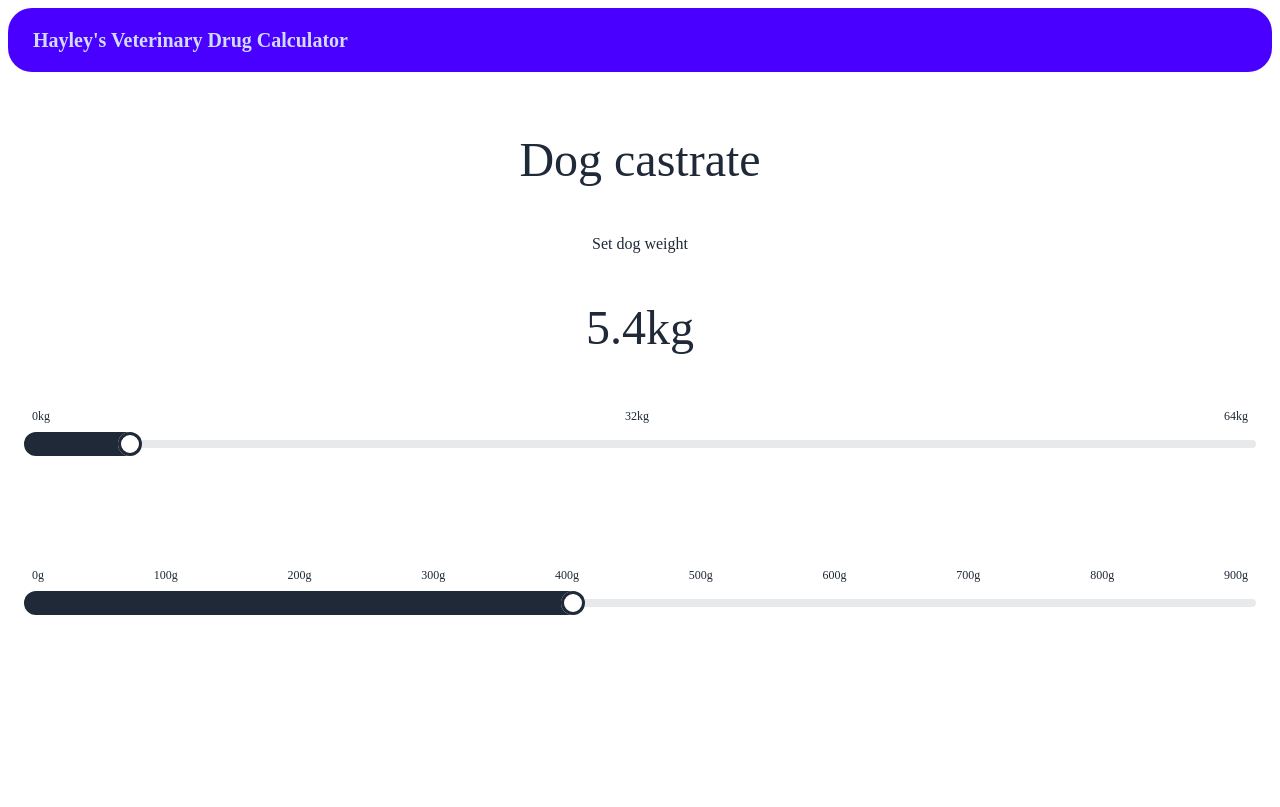
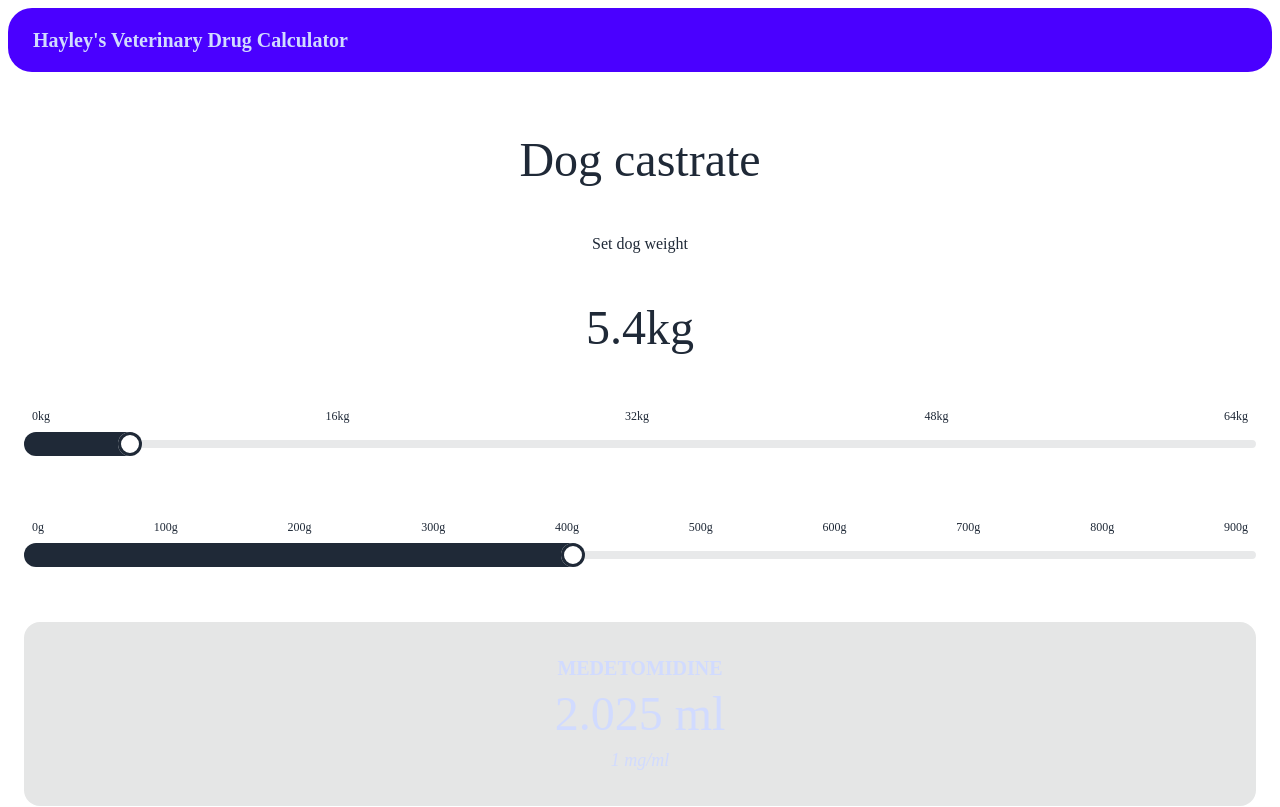
Before and after one commit to robinedmunds/vet-calc, a Next.js app: page /dog-castrate in a window 1280 px wide. Shown: the top 807 px of the page. Built offline with nearby package versions, Linux system fonts and the light colour scheme.

Commit message:
Successfully calculating doses

```diff
--- a/MG_PER_ML.tsx
+++ b/MG_PER_ML.tsx
@@ -1,16 +1,19 @@
-type AnimalKeys = "cat" | "dog" | "rabbit";
-type ProcedureKeys = "castrate" | "spay" | "dental";
-type DrugKeys =
+export type AnimalKeys = "cat" | "dog" | "rabbit";
+export type ProcedureKeys = "castrate" | "spay" | "dental";
+export type DrugKeys =
   | "buprenorphine"
   | "ketamine"
   | "medetomidine"
   | "meloxicam"
   | "methadone";
 
-type DrugDetail = { mgPerMl: number; mgPerKg: { low: number; high: number } };
-type Drugs = Record<Partial<DrugKeys>, DrugDetail>;
-type Procedures = Record<Partial<ProcedureKeys>, Drugs>;
-type Animals = Record<Partial<AnimalKeys>, Procedures>;
+export type DrugDetail = {
+  mgPerMl: number;
+  mgPerKg: { low: number; high: number };
+};
+export type Drugs = Record<Partial<DrugKeys>, DrugDetail>;
+export type Procedures = Record<Partial<ProcedureKeys>, Drugs>;
+export type Animals = Record<Partial<AnimalKeys>, Procedures>;
 
 export default {
   cat: {
--- a/src/pages/dog-castrate.tsx
+++ b/src/pages/dog-castrate.tsx
@@ -2,37 +2,61 @@ import Head from "next/head";
 import Link from "next/link";
 import Layout from "./layout";
 import { useState } from "react";
-import ANIMALS from "../../MG_PER_ML";
-
-function calcDose(
-  weightKg: number,
-  animal: keyof typeof CONSTANTS,
-  procedure: keyof typeof CONSTANTS.dog,
-  drug: string,
-): number {
-  const op = ANIMALS;
-
-  return -1;
-}
+import ANIMALS, { AnimalKeys, ProcedureKeys, DrugKeys } from "../../MG_PER_ML";
 
 export default function Home() {
   const [kg, setKg] = useState<number>(5);
   const [tenthsKg, setTenthsKg] = useState<number>(400);
+  const [animal, setAnimal] = useState<AnimalKeys>("dog");
+  const [procedure, setProcedure] = useState<ProcedureKeys>("castrate");
 
-  function genGramGradations() {
-    const arr = [
+  function genDoses() {
+    const DRUGS = ANIMALS[animal][procedure];
+    const arr = [];
+
+    for (const [name, detail] of Object.entries(DRUGS)) {
+      const dose = ((kg + tenthsKg) * detail.mgPerKg.low) / detail.mgPerMl;
+      const roundedDose = Math.round(dose * 1000) / 1000;
+
+      arr.push(
+        <div className="card bg-base-300 text-primary-content w-full">
+          <div className="card-body items-center">
+            <h4 className="card-title">{name.toUpperCase()}</h4>
+            <div className="text-5xl">{roundedDose} ml</div>
+            <div className="text-lg">
+              <em>{detail.mgPerMl} mg/ml</em>
+            </div>
+          </div>
+        </div>,
+      );
+    }
+
+    return arr;
+  }
+
+  function genKgGradations() {
+    const arr = [];
+
+    for (let i = 0; i <= 64; i += 16) {
+      arr.push(
         <span
-        key={0}
+          key={i}
           className="cursor-pointer"
           onClick={(_) => {
-          setTenthsKg(0);
+            setKg(i);
           }}
         >
-        {0}g
+          {i}kg
         </span>,
-    ];
+      );
+    }
 
-    for (let i = 100; i <= 900; i += 100) {
+    return arr;
+  }
+  function genGramGradations() {
+    const arr = [];
+
+    for (let i = 0; i <= 900; i += 100) {
       arr.push(
         <span
           key={i}
@@ -50,7 +74,6 @@ export default function Home() {
   }
 
   return (
-    <>
     <Layout>
       <main className="container flex flex-col items-center  gap-12 px-4 py-16 ">
         <h2 className="text-5xl">Dog castrate</h2>
@@ -61,30 +84,7 @@ export default function Home() {
         </div>
         <div className="w-full">
           <div className="flex w-full justify-between p-2 text-xs">
-              <span
-                className="cursor-pointer"
-                onClick={(_) => {
-                  setKg(0);
-                }}
-              >
-                0kg
-              </span>
-              <span
-                className="cursor-pointer"
-                onClick={(_) => {
-                  setKg(32);
-                }}
-              >
-                32kg
-              </span>
-              <span
-                className="cursor-pointer"
-                onClick={(_) => {
-                  setKg(64);
-                }}
-              >
-                64kg
-              </span>
+            {genKgGradations()}
           </div>
           <input
             type="range"
@@ -97,7 +97,6 @@ export default function Home() {
             }}
           />
         </div>
-          <div></div>
         <div className="w-full">
           <div className="flex w-full justify-between p-2 text-xs">
             {genGramGradations()}
@@ -114,8 +113,11 @@ export default function Home() {
             }}
           />
         </div>
+        {genDoses()}
+        <div className="text-secondary-content">
+          ml = (weight × mg per kg) ÷ mg per ml
+        </div>
       </main>
     </Layout>
-    </>
   );
 }
```
Lines whose indentation alone changed are shown as unchanged.
